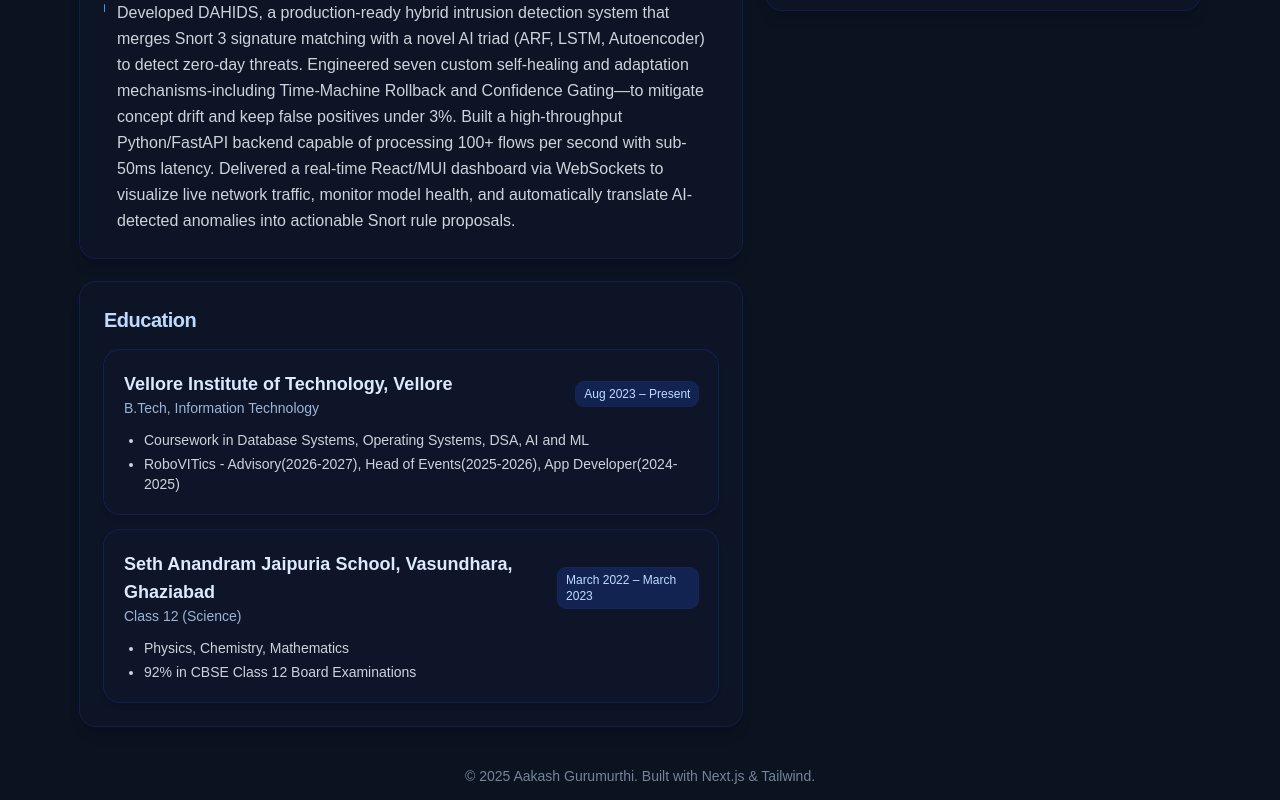
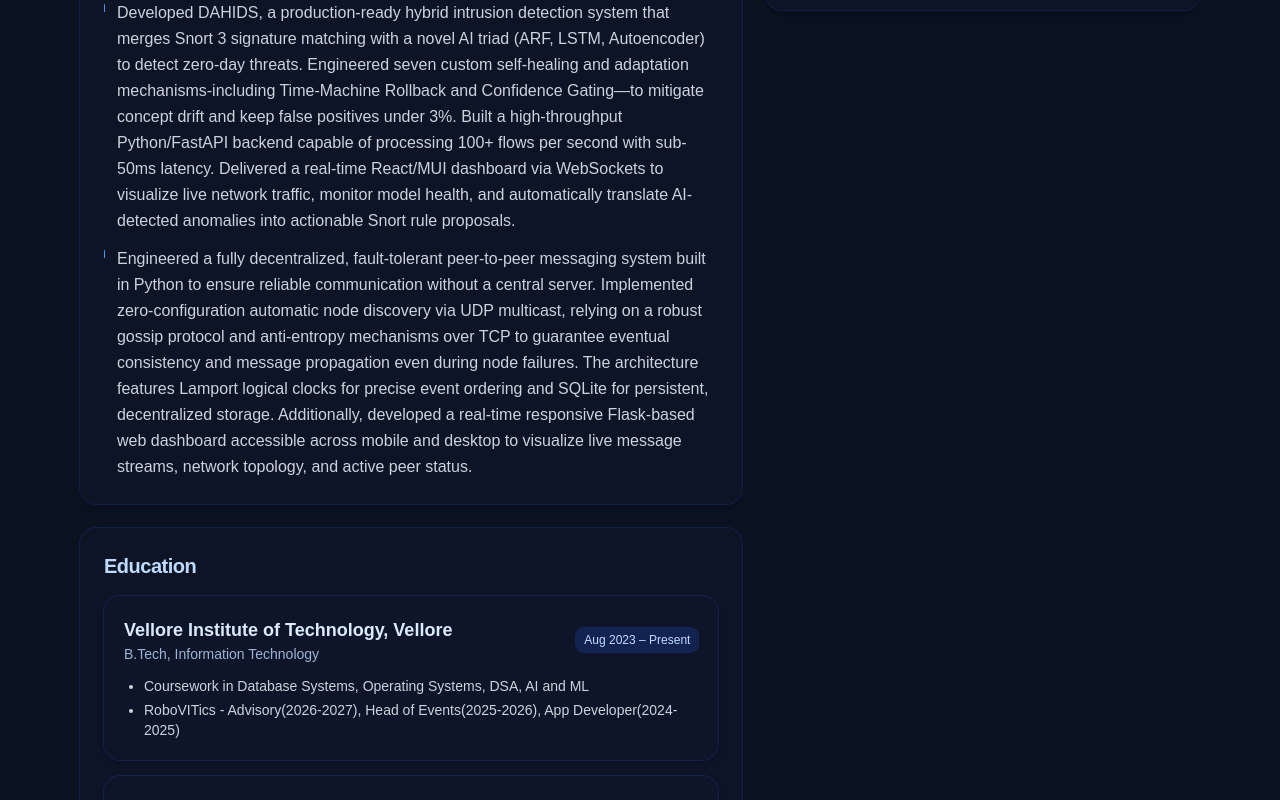
Before and after one commit to Aakash10032005/my-portfolio, a Next.js app: page / in a window 1280 px wide. Shown: the part 1170-1970 px from the top of the page. Built offline with nearby package versions, Linux system fonts and the light colour scheme.

Commit message:
Update page.tsx

```diff
--- a/app/page.tsx
+++ b/app/page.tsx
@@ -54,7 +54,8 @@ const data = {
     "Made a Speech Emotion Recognition for Opera Performances : Utilized HuBERT Base model for audio feature extraction, processing waveforms at 16kHz with librosa and training a RandomForestClassifier for classification achieving reliable performance on uploaded files",
     "Made PhishBreaker: a ML-based phishing detection tool that analyzes URLs using 30 features and integrates real-time reputation data from VirusTotal. It uses a Flask web interface for easy URL scanning and reporting.",
     "Made Multi Lingual Sign Language Recognition and Translation System: a comprehensive system for recognizing sign language gestures and translating to multiple languages, using Swin/Vision Transformer and integrating computer vision." ,
-    "Developed DAHIDS, a production-ready hybrid intrusion detection system that merges Snort 3 signature matching with a novel AI triad (ARF, LSTM, Autoencoder) to detect zero-day threats. Engineered seven custom self-healing and adaptation mechanisms-including Time-Machine Rollback and Confidence Gating—to mitigate concept drift and keep false positives under 3%. Built a high-throughput Python/FastAPI backend capable of processing 100+ flows per second with sub-50ms latency. Delivered a real-time React/MUI dashboard via WebSockets to visualize live network traffic, monitor model health, and automatically translate AI-detected anomalies into actionable Snort rule proposals."
+    "Developed DAHIDS, a production-ready hybrid intrusion detection system that merges Snort 3 signature matching with a novel AI triad (ARF, LSTM, Autoencoder) to detect zero-day threats. Engineered seven custom self-healing and adaptation mechanisms-including Time-Machine Rollback and Confidence Gating—to mitigate concept drift and keep false positives under 3%. Built a high-throughput Python/FastAPI backend capable of processing 100+ flows per second with sub-50ms latency. Delivered a real-time React/MUI dashboard via WebSockets to visualize live network traffic, monitor model health, and automatically translate AI-detected anomalies into actionable Snort rule proposals.",
+    "Engineered a fully decentralized, fault-tolerant peer-to-peer messaging system built in Python to ensure reliable communication without a central server. Implemented zero-configuration automatic node discovery via UDP multicast, relying on a robust gossip protocol and anti-entropy mechanisms over TCP to guarantee eventual consistency and message propagation even during node failures. The architecture features Lamport logical clocks for precise event ordering and SQLite for persistent, decentralized storage. Additionally, developed a real-time responsive Flask-based web dashboard accessible across mobile and desktop to visualize live message streams, network topology, and active peer status."
   ],
 };
 
```
